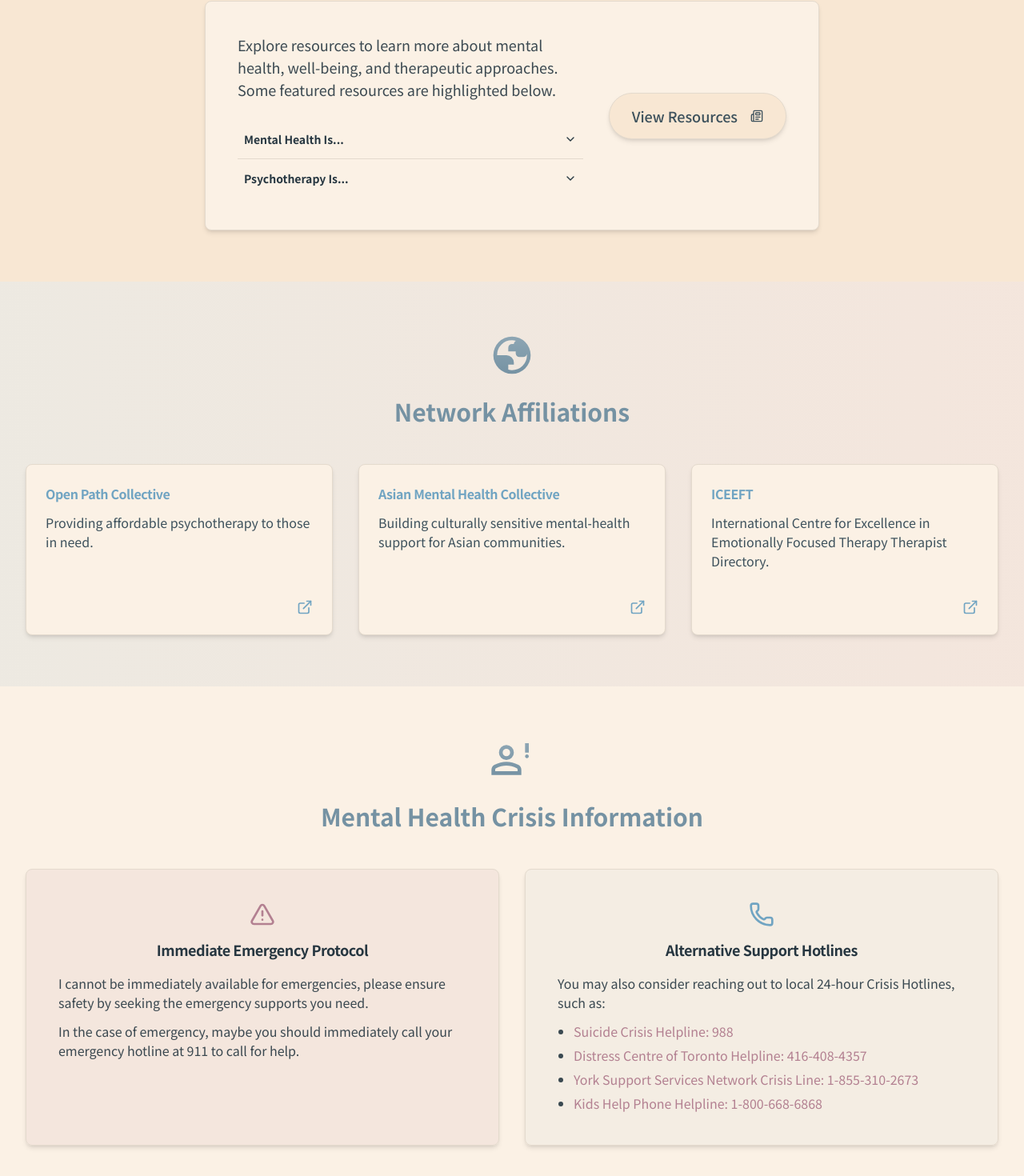
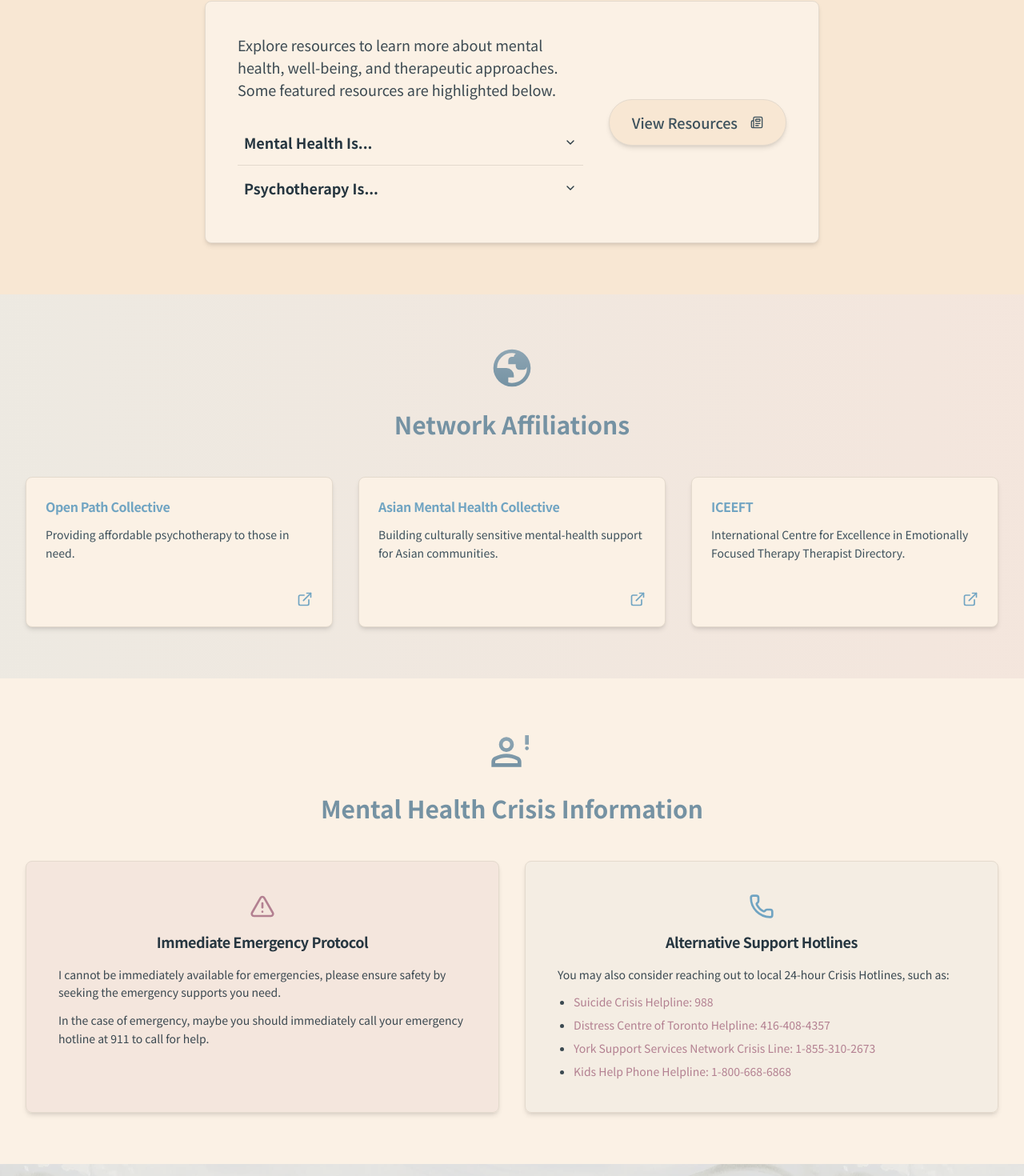
Before and after one commit to chislonchow/chislonchow.github.io, a Next.js app: page / in a window 1280 px wide. Shown: the part 1133-2603 px from the top of the page at 80% size. Built offline with nearby package versions, Linux system fonts and the light colour scheme.

Commit message:
Font size changes

```diff
--- a/src/app/home/home-page-client-contents.tsx
+++ b/src/app/home/home-page-client-contents.tsx
@@ -45,13 +45,13 @@ function ServiceCard({ title, description, href }: ServiceCardProps) {
   const cardInnerContent = (
     <Card className="transition-all duration-150 hover:shadow-lg h-full flex flex-col overflow-hidden shadow-md bg-card">
       <CardHeader className="p-6 pb-3">
-        <CardTitle className="text-sm xs:text-base md:text-base font-headline font-semibold text-primary">
+        <CardTitle className="text-base font-headline font-semibold text-primary">
           {title}
         </CardTitle>
       </CardHeader>
       <CardContent className="flex-grow p-6 pt-0">
         <p className={cn(
-            "text-secondary-foreground leading-relaxed text-xs xs:text-sm md:text-base text-left font-headline"
+            "text-sm text-secondary-foreground leading-relaxed text-left font-headline"
           )}>
           {description}
         </p>
@@ -237,12 +237,12 @@ export default function HomePageClientContents({
         <div className="container mx-auto px-4 sm:px-6 lg:px-8 text-center relative z-10">
           <h1
             id="hero-title-h1"
-            className="text-2xl xs:text-4xl sm:text-5xl md:text-6xl font-extrabold mb-4"
+            className="text-3xl xs:text-4xl sm:text-5xl md:text-6xl font-extrabold mb-4"
           >
             <span style={{ color: 'hsl(202 25% 20%)' }}>Chislon</span>{' '}
             <span style={{ color: 'hsl(202 25% 25%)' }}>Chow</span>
           </h1>
-          <p className="text-xs xs:text-sm sm:text-base md:text-lg text-muted-foreground mb-4 xs:mb-6 sm:mb-8 max-w-2xl mx-auto">
+          <p className="text-base xs:text-lg md:text-lg text-muted-foreground mb-4 xs:mb-6 sm:mb-8 max-w-2xl mx-auto">
             <span>{heroSubtitleDisplay}</span>
             <CanadaFlagIcon
               className="h-[0.8em] w-[1.6em] inline-block ml-1.5 align-middle"
@@ -350,7 +350,7 @@ export default function HomePageClientContents({
             <CardContent className="p-4 xs:p-6 md:p-10">
               <div className="md:flex md:items-center md:gap-8">
                 <div className="mb-8 md:mb-0 md:flex-grow">
-                  <p className="text-sm md:text-lg text-foreground/90 max-w-xl text-left mb-6 font-headline">
+                  <p className="text-base md:text-lg text-foreground/90 max-w-xl text-left mb-6 font-headline">
                     {ctaTextContent}
                   </p>
                   {articlesForFrontpageAccordion.length > 0 && (
@@ -361,13 +361,13 @@ export default function HomePageClientContents({
                           key={article.slug}
                           className="border-x-0 border-t-0 first:border-t-0 last:border-b-0"
                         >
-                          <AccordionTrigger className="text-xs md:text-sm font-bold text-left hover:no-underline px-2 py-3.5">
+                          <AccordionTrigger className="text-base md:text-lg font-bold text-left hover:no-underline px-2 py-3.5">
                             {article.title[language]}
                           </AccordionTrigger>
                           <AccordionContent className="pt-2 pb-4 px-4">
                             <p className={cn(
                                 "font-body",
-                                "text-xs md:text-base text-foreground/80 mb-4"
+                                "text-base md:text-lg text-foreground/80 mb-4"
                               )}>
                               {article.description[language]}
                             </p>
@@ -506,12 +506,12 @@ export default function HomePageClientContents({
               </CardHeader>
               <CardContent className="p-2 flex-grow text-foreground/90 text-left">
                 <p className={cn(
-                    "mb-3 text-xs xs:text-sm md:text-base leading-relaxed font-headline"
+                    "mb-3 text-sm leading-relaxed font-headline"
                   )}>
                   {crisisCard1P1Text}
                 </p>
                 <p className={cn(
-                    "text-xs xs:text-sm md:text-base leading-relaxed font-headline"
+                    "text-sm leading-relaxed font-headline"
                   )}>
                   {crisisCard1P2Text}
                 </p>
@@ -529,12 +529,12 @@ export default function HomePageClientContents({
               </CardHeader>
               <CardContent className="p-2 flex-grow text-foreground/90">
                 <p className={cn(
-                    "mb-3 text-xs xs:text-sm md:text-base leading-relaxed font-headline"
+                    "mb-3 text-sm leading-relaxed font-headline"
                   )}>
                   {crisisCard2P1Text}
                 </p>
                 <ul className={cn(
-                    "list-disc pl-5 space-y-1.5 text-xs xs:text-sm md:text-base leading-relaxed font-headline"
+                    "list-disc pl-5 space-y-1.5 text-sm leading-relaxed font-headline"
                   )}>
                   {crisisHotlines.map((hotline) => {
                     const hotlineText = getTranslatedString(translations[hotline.key], language);
@@ -575,7 +575,7 @@ export default function HomePageClientContents({
             className={cn(
               "font-extrabold mb-4",
               language === "zh"
-                ? "text-2xl xs:text-4xl sm:text-4xl md:text-4xl"
+                ? "text-lg xs:text-2xl sm:text-4xl md:text-4xl"
                 : "text-lg xs:text-2xl sm:text-2xl md:text-2xl"
             )}
             style={{ color: "hsl(202, 10%, 30%)" }}
@@ -586,8 +586,8 @@ export default function HomePageClientContents({
             className={cn(
               "mb-4 xs:mb-6 sm:mb-8 max-w-2xl mx-auto",
               language === "zh"
-                ? "text-base xs:text-lg sm:text-xl md:text-2xl"
-                : "text-xs xs:text-sm sm:text-base md:text-lg"
+                ? "text-base xs:text-xl sm:text-xl md:text-2xl"
+                : "text-sm xs:text-lg sm:text-base md:text-lg"
             )}
             style={{ color: "hsl(202, 10%, 60%)" }}
           >
--- a/src/components/layout/footer.tsx
+++ b/src/components/layout/footer.tsx
@@ -107,7 +107,7 @@ export default function Footer() {
                 {emailAddress}
               </a>
             </p>
-            <p className="text-muted-foreground text-xs italic font-normal">
+            <p className="text-muted-foreground text-sm italic font-normal">
               {footerDisclaimerText}
             </p>
           </div>
--- a/src/components/ui/accordion.tsx
+++ b/src/components/ui/accordion.tsx
@@ -28,12 +28,12 @@ const AccordionTrigger = React.forwardRef<
     <AccordionPrimitive.Trigger
       ref={ref}
       className={cn(
-        "flex flex-1 items-center justify-between py-4 font-medium transition-all hover:underline [&[data-state=open]>svg]:rotate-180",
+        "flex flex-1 items-center py-4 font-medium transition-all hover:underline [&[data-state=open]>svg]:rotate-180",
         className
       )}
       {...props}
     >
-      {children}
+      <span className="flex-1 text-left">{children}</span>
       <ChevronDown className="h-4 w-4 shrink-0 transition-transform duration-200" />
     </AccordionPrimitive.Trigger>
   </AccordionPrimitive.Header>
```
